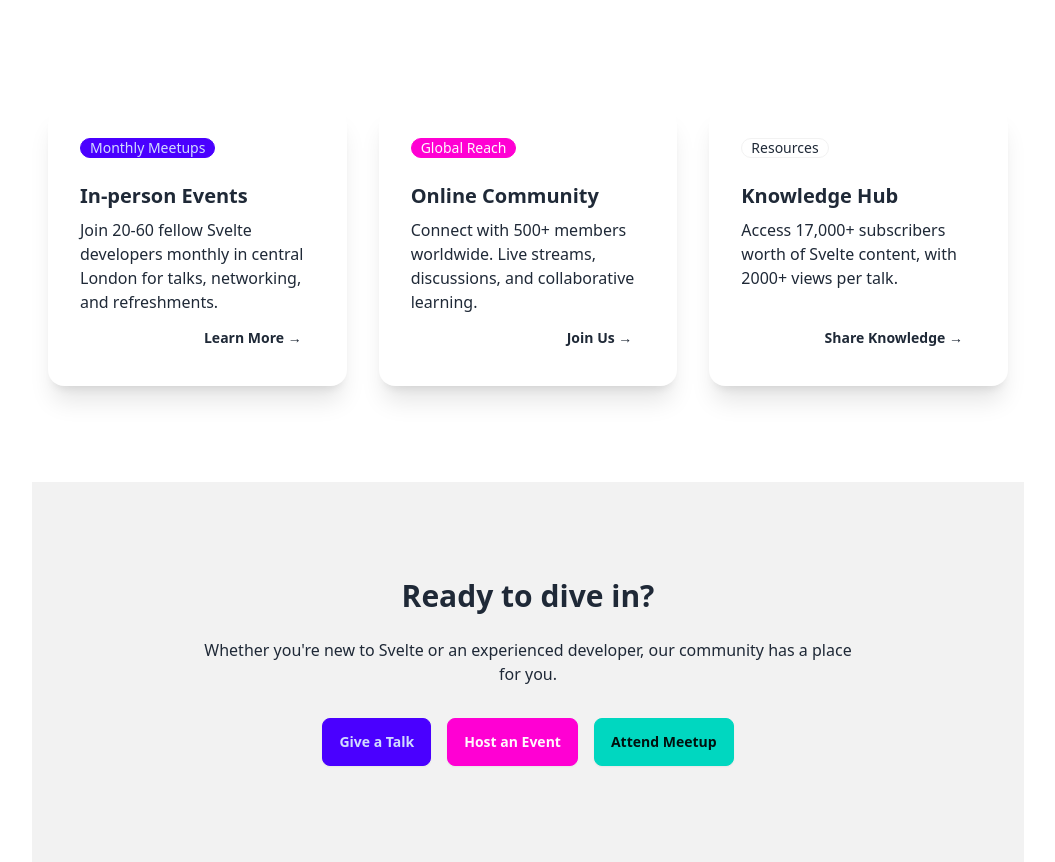
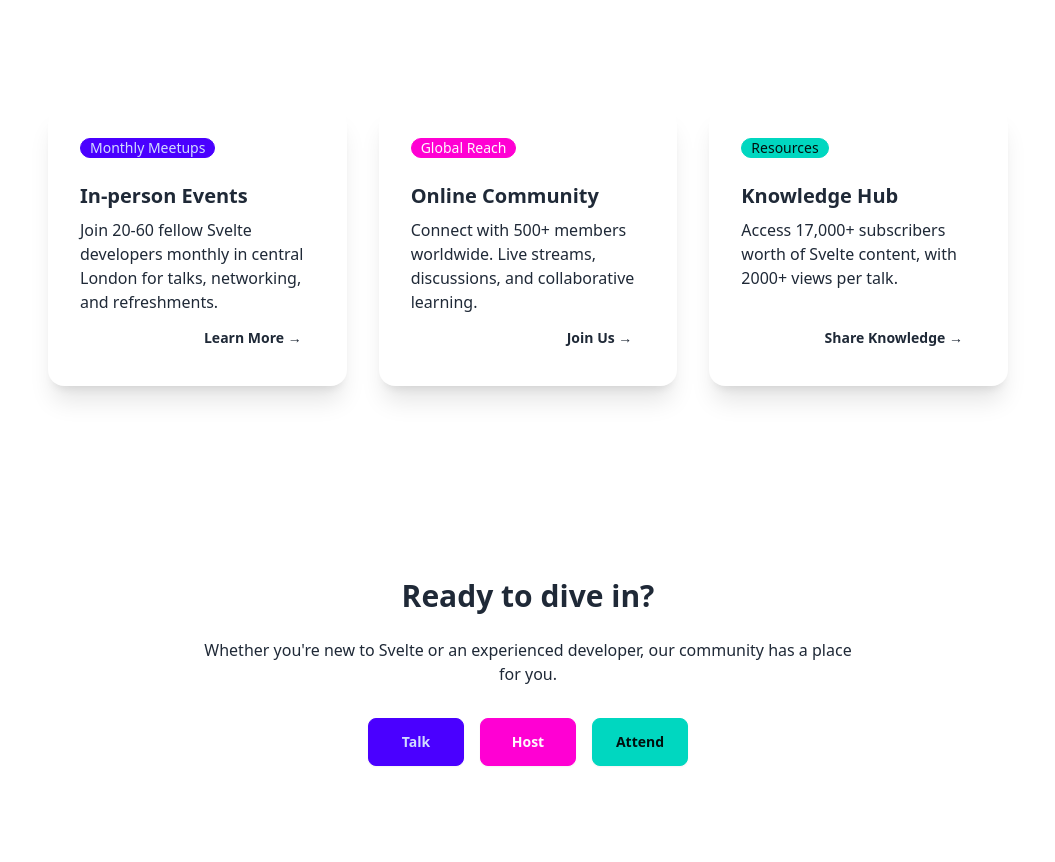
Before and after one commit to svelte-society/svelte.london, a SvelteKit app: page / in a window 1280 px wide. Shown: the part 720-1582 px from the top of the page, without its empty margins (112-1167 px from the left). Built offline with nearby package versions, Linux system fonts and the light colour scheme.

Commit message:
refactor: :recycle: main pg work

```diff
--- a/src/routes/+page.svelte
+++ b/src/routes/+page.svelte
@@ -21,17 +21,25 @@
 			>
 				{#snippet feature_card(
 					badge_text: string,
-					badge_type: string,
+					badge_bg: string,
+					badge_content: string,
 					title: string,
 					description: string,
 					link: string,
 					cta_text: string,
 				)}
+					<!-- static classes added for tailwind -->
+					<div class="badge badge-primary hidden">primary</div>
+					<div class="badge badge-secondary hidden">secondary</div>
+					<div class="badge badge-accent hidden">accent</div>
+
 					<div
 						class="card bg-base-100 shadow-xl transition-shadow hover:shadow-2xl"
 					>
 						<div class="card-body">
-							<div class="badge badge-{badge_type} mb-4">
+							<div
+								class="badge badge-{badge_bg} text-{badge_content} mb-4"
+							>
 								{badge_text}
 							</div>
 							<h2 class="card-title">{title}</h2>
@@ -48,6 +56,7 @@
 				{@render feature_card(
 					'Monthly Meetups',
 					'primary',
+					'primary-content',
 					'In-person Events',
 					`Join ${in_person_range} fellow Svelte developers monthly in central London for talks, networking, and refreshments.`,
 					'/events',
@@ -57,6 +66,7 @@
 				{@render feature_card(
 					'Global Reach',
 					'secondary',
+					'secondary-content',
 					'Online Community',
 					`Connect with ${community_members}+ members worldwide. Live streams, discussions, and collaborative learning.`,
 					'/community',
@@ -66,6 +76,7 @@
 				{@render feature_card(
 					'Resources',
 					'accent',
+					'accent-content',
 					'Knowledge Hub',
 					`Access ${Number(youtube_subscribers).toLocaleString()}+ subscribers worth of Svelte content, with ${average_talk_views}+ views per talk.`,
 					'/speak',
@@ -76,7 +87,7 @@
 	</div>
 
 	<!-- CTA Section -->
-	<div class="bg-base-200 py-24">
+	<div class="py-24">
 		<div class="container mx-auto px-4 text-center">
 			<div class="mx-auto max-w-2xl">
 				<h2 class="mb-6 text-3xl font-bold">Ready to dive in?</h2>
@@ -85,9 +96,9 @@
 					our community has a place for you.
 				</p>
 				<div class="flex flex-wrap justify-center gap-4">
-					<a href="/speak" class="btn btn-primary">Give a Talk</a>
-					<a href="/host" class="btn btn-secondary">Host an Event</a>
-					<a href="/events" class="btn btn-accent">Attend Meetup</a>
+					<a href="/speak" class="btn btn-primary w-24">Talk</a>
+					<a href="/host" class="btn btn-secondary w-24">Host</a>
+					<a href="/events" class="btn btn-accent w-24">Attend</a>
 				</div>
 			</div>
 		</div>
```
